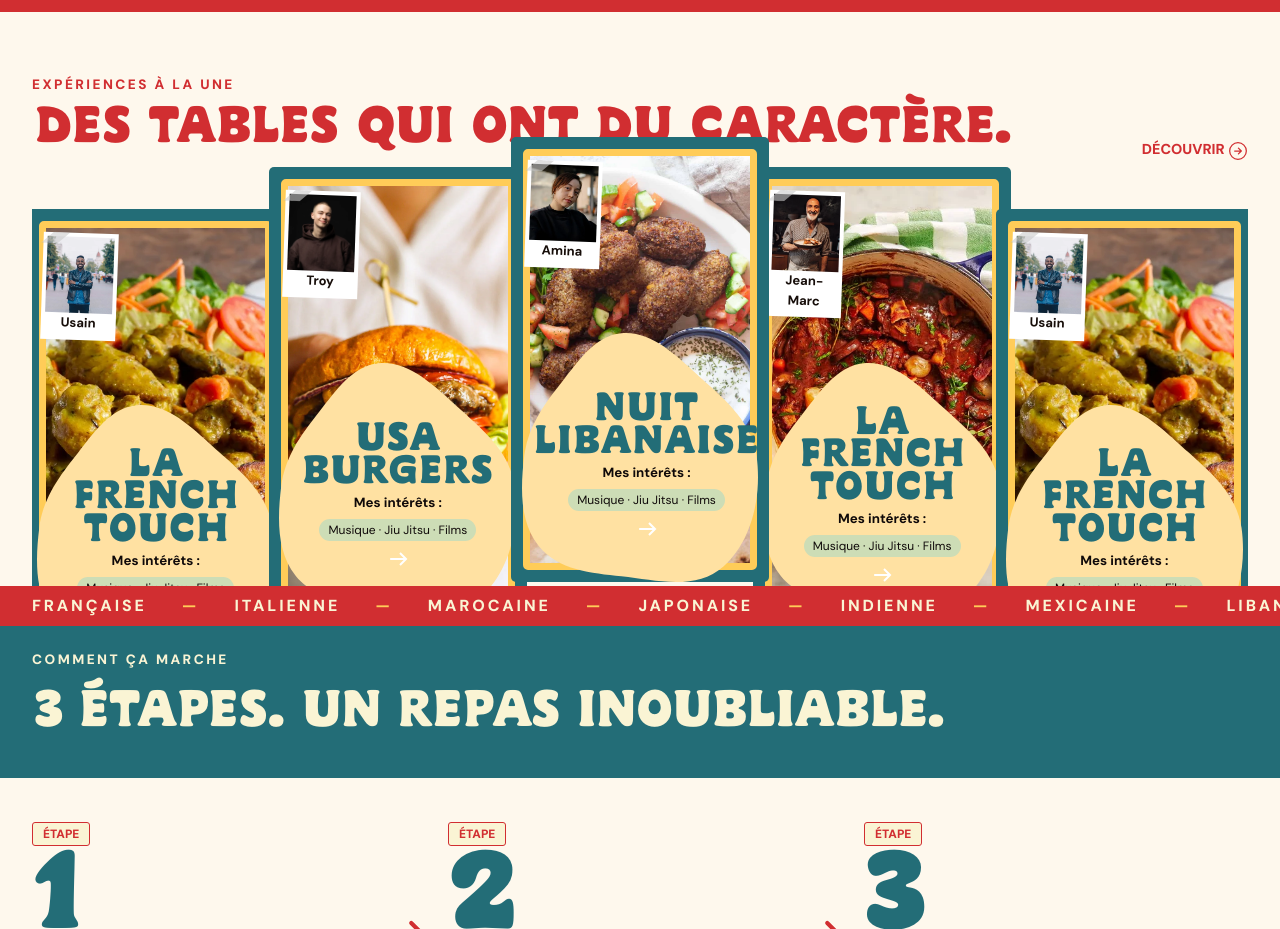
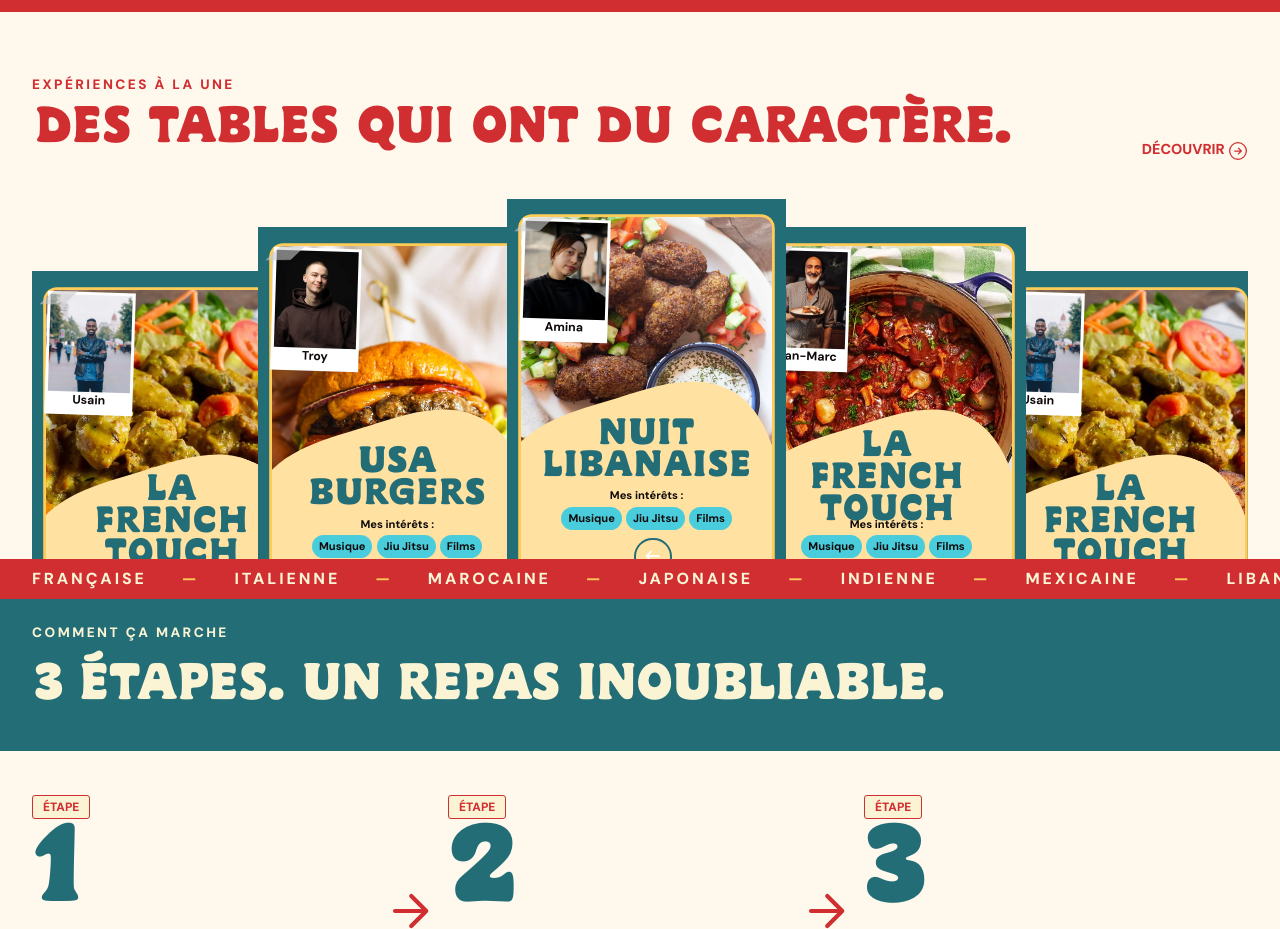
Before and after one commit to Mahkalix/PlateMate, a React (Vite) app in the folder frontend/: page / in a window 1280 px wide. Shown: the part 820-1749 px from the top of the page. Built offline with nearby package versions, Linux system fonts and the light colour scheme.

Commit message:
Rebuild featured table cards from Figma layer geometry
Verified TypeScript, Vite build, Chrome layouts at five viewport widths and selection of the central card.

```diff
--- a/frontend/scss/7_components/_host-card.scss
+++ b/frontend/scss/7_components/_host-card.scss
@@ -1,102 +1,119 @@
 .pm-table-card {
   position: relative;
-  flex: 1 0 21%;
-  min-width: 0;
-  height: 445px;
-  padding: 12px;
+  container-type: inline-size;
+  aspect-ratio: 296 / 427;
+  height: auto;
+  align-self: start;
+  padding: 0;
+  border: 0;
+  border-radius: 0;
   background: var(--pm-teal);
   color: var(--pm-teal);
-  border: 0;
-  border-radius: 5px;
-  overflow: hidden;
-  &:hover,
-  &:focus-visible {
-    z-index: 5;
+
+  &__frame {
+    position: absolute;
+    inset: 4.68% 5.07% 3.28%;
+    border-radius: 4cqw;
+    box-shadow: 0 0 0 1cqw var(--pm-yellow);
+    overflow: hidden;
+    background: #ffe1a2;
   }
-  &:nth-child(2n) {
-    transform: translateY(-42px);
+  &__meal {
+    position: absolute;
+    inset: -8.77% 0 auto;
+    width: 100%;
+    height: 101.25%;
+    object-fit: cover;
   }
-  &:nth-child(3) {
-    transform: translateY(-72px);
-    z-index: 2;
+  // The Figma paper cutout is mirrored around its top-left origin.
+  &__paper {
+    position: absolute;
+    top: 59.93%;
+    left: 132.53%;
+    width: 126%;
+    height: 80.13%;
+    transform-origin: top left;
+    transform: matrix(-0.92823, -0.37201, -0.37201, 0.92823, 0, 0);
+    background: url("/home/Vector.svg") center / 100% 100% no-repeat;
   }
-  + .pm-table-card {
-    margin-left: -1.25%;
+  &__title,
+  &__interests {
+    position: absolute;
+    inset-inline: 9%;
+    text-align: center;
   }
-  .meal-photo {
-    width: 100%;
-    height: 100%;
-    object-fit: cover;
-    border: 7px solid var(--pm-yellow);
-    border-radius: 5px;
+  &__title {
+    top: 53.69%;
+    display: grid;
+    place-content: center;
+    height: 17.3%;
+    font:
+      900 11.5cqw/1 "BBB ReadMe",
+      serif;
+    text-transform: uppercase;
   }
-  .polaroid {
+  &__interests {
+    top: 73.54%;
+    color: var(--pm-ink);
+    font:
+      700 4cqw/1.2 "DM Sans",
+      sans-serif;
+  }
+  &__tags {
+    display: flex;
+    justify-content: center;
+    gap: 1.5cqw;
+    margin-top: 1.6cqw;
+    span {
+      border-radius: 100px;
+      background: #49cddd;
+      padding: 1.7cqw 2.5cqw;
+      white-space: nowrap;
+    }
+  }
+  &__arrow {
     position: absolute;
-    top: 24px;
-    left: 15px;
-    width: 29%;
+    top: 86.56%;
+    left: 45.1%;
+    width: 15%;
+    aspect-ratio: 1;
+    border: 2px solid currentColor;
+    border-radius: 50%;
+    display: grid;
+    place-items: center;
+    img {
+      width: 60%;
+      transform: rotate(180deg);
+    }
+  }
+  &__portrait {
+    position: absolute;
+    top: 5.15%;
+    left: 5.07%;
+    width: 31.75%;
+    padding: 1.2cqw 1.2cqw 2cqw;
+    transform: rotate(1.77deg);
     background: white;
-    padding: 4px 4px 7px;
-    color: #160d09;
-    font-weight: 700;
-    font-size: 13px;
-    transform: rotate(2deg);
+    color: var(--pm-ink);
+    font:
+      700 4.4cqw/1.45 "DM Sans",
+      sans-serif;
     img {
+      width: 100%;
+      aspect-ratio: 89 / 105;
+      object-fit: cover;
       display: block;
-      width: 100%;
-      height: 76px;
-      object-fit: cover;
     }
     &::before {
       content: "";
       position: absolute;
-      top: 0;
-      left: -8px;
-      width: 40px;
-      height: 11px;
+      top: -2%;
+      left: -15%;
+      width: 55%;
+      height: 14%;
+      transform: rotate(-45deg);
       background: url("/home/Rectangle10.webp") center/cover;
-      transform: rotate(-42deg);
     }
-  }
-  .card-info {
-    position: absolute;
-    display: grid;
-    justify-items: center;
-    align-content: center;
-    gap: 6px;
-    inset: 44% 4% 0;
-    background: url("/home/Vector.svg") center top/100% 100% no-repeat;
-    padding: 32px 12px 15px;
-    strong {
-      font:
-        900 clamp(24px, 2.7vw, 40px)/0.95 "BBB ReadMe",
-        serif;
-      text-transform: uppercase;
-    }
-    small {
-      color: var(--pm-ink);
-      font-weight: 700;
-    }
-    span {
-      font-size: 12px;
-      color: var(--pm-ink);
-      background: #cdddb6;
-      border-radius: 20px;
-      padding: 2px 9px;
-    }
-    img {
-      width: 24px;
-      height: 24px;
-    }
-  }
-}
-@media (max-width: 980px) {
-  .pm-featured__cards .pm-table-card:nth-child(n) {
-    flex: 0 0 230px;
-    height: 330px;
-    transform: none;
-    margin: 0;
-    scroll-snap-align: start;
   }
 }
 .pm-dialog {
--- a/frontend/scss/8_sections/_app-pages.scss
+++ b/frontend/scss/8_sections/_app-pages.scss
@@ -54,6 +54,7 @@
   }
 }
 .pm-featured {
+  width: min(calc(100% - 64px), 1292px);
   position: relative;
   box-sizing: border-box;
   height: auto;
@@ -84,29 +85,36 @@
   }
 }
 .pm-featured__cards {
-  display: flex;
-  width: calc(100% + 10px);
-  height: 377px;
-  margin-left: -5px;
-  .pm-host-card {
-    flex: 0 0 280px;
-    &:hover,
-    &:focus-within {
-      z-index: 3;
+  position: relative;
+  aspect-ratio: 1292 / 457;
+  margin-top: -32px;
+  .pm-table-card {
+    position: absolute;
+    width: 22.91%;
+    top: 33.04%;
+    &:nth-child(1) {
+      left: 0;
     }
-    &:not(:first-child) {
-      margin-left: -30px;
-    }
-    &:nth-child(1),
-    &:nth-child(5) {
-      transform: translateY(70px);
-    }
-    &:nth-child(2),
-    &:nth-child(4) {
-      transform: translateY(33px);
+    &:nth-child(2) {
+      left: 18.58%;
+      top: 22.76%;
+      z-index: 1;
     }
     &:nth-child(3) {
-      transform: translateY(-16px);
+      left: 39.09%;
+      top: 16.19%;
+      z-index: 2;
+    }
+    &:nth-child(4) {
+      left: 58.82%;
+      top: 22.76%;
+      z-index: 1;
+    }
+    &:nth-child(5) {
+      left: 78.02%;
+    }
+    &:focus-visible {
+      z-index: 3;
     }
   }
 }
@@ -301,9 +309,7 @@
 .pm-featured {
   overflow: hidden;
 }
-.pm-featured__cards {
-  margin-top: 48px;
-}
+
 .pm-section-heading h2 {
   font-family: "BBB ReadMe", serif;
   text-transform: uppercase;
--- a/frontend/scss/9_responsive/_app-responsive.scss
+++ b/frontend/scss/9_responsive/_app-responsive.scss
@@ -11,8 +11,14 @@
     margin-left: 0;
     padding: 8px 0 20px;
     scroll-snap-type: x mandatory;
+    display: flex;
+    aspect-ratio: auto;
 
-    .pm-host-card:nth-child(n) {
+    .pm-table-card:nth-child(n) {
+      position: relative;
+      flex: 0 0 min(78%, 260px);
+      inset: auto;
+      width: auto;
       margin-left: 0;
       transform: none;
       scroll-snap-align: start;
--- a/frontend/src/app/components/TableCard.tsx
+++ b/frontend/src/app/components/TableCard.tsx
@@ -15,25 +15,35 @@ export function TableCard({
 }: TableCardProps) {
   return (
     <button
+      type="button"
       className="pm-table-card"
       aria-label={title + " avec " + host}
       onClick={onSelect}
     >
-      <img
-        className="meal-photo"
-        src={"/home/" + photo + ".webp"}
-        alt=""
-        loading="lazy"
-      />
-      <span className="polaroid">
+      <span className="pm-table-card__frame">
+        <img
+          className="pm-table-card__meal"
+          src={"/home/" + photo + ".webp"}
+          alt=""
+          loading="lazy"
+        />
+        <span className="pm-table-card__paper" aria-hidden="true" />
+        <strong className="pm-table-card__title">{title}</strong>
+        <span className="pm-table-card__interests">
+          Mes intérêts :
+          <span className="pm-table-card__tags">
+            {["Musique", "Jiu Jitsu", "Films"].map((interest) => (
+              <span key={interest}>{interest}</span>
+            ))}
+          </span>
+        </span>
+        <span className="pm-table-card__arrow">
+          <img src="/home/ArrowLeft.svg" alt="" />
+        </span>
+      </span>
+      <span className="pm-table-card__portrait">
         <img src={"/home/" + portrait + ".webp"} alt="" />
         {host}
-      </span>
-      <span className="card-info">
-        <strong>{title}</strong>
-        <small>Mes intérêts :</small>
-        <span>Musique · Jiu Jitsu · Films</span>
-        <img src="/home/ArrowLeft.svg" alt="" />
       </span>
     </button>
   );
```
